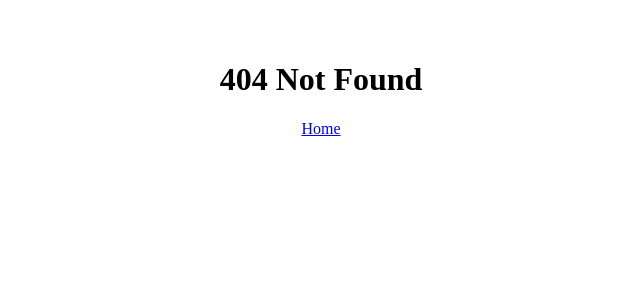
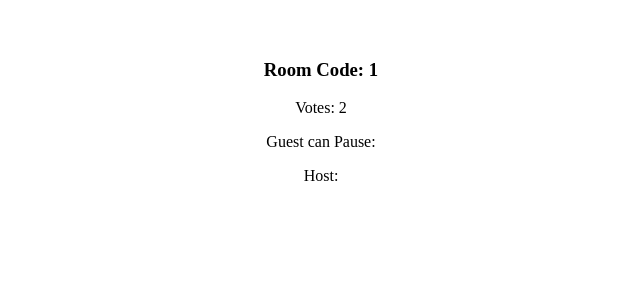
Before and after one commit to gydox/music-controller, a React (Vite) app in the folder frontend/: page /room/1 in a window 1280 px wide. Before the commit this address had no page. Shown: the top 300 px of the page, without its empty margins (319-959 px from the left). Built offline with nearby package versions, Linux system fonts and the light colour scheme.

Commit message:
created room page with route

```diff
--- a/frontend/src/main.jsx
+++ b/frontend/src/main.jsx
@@ -7,6 +7,7 @@ import HomePage from "./pages/HomePage.jsx";
 import CreateRoomPage from "./pages/CreateRoomPage.jsx";
 import RoomJoinPage from "./pages/RoomJoinPage.jsx";
 import NotFoundPage from "./pages/NotFoundPage.jsx";
+import Room from "./pages/Room.jsx";
 
 const router = createBrowserRouter([
   {
@@ -18,6 +19,10 @@ const router = createBrowserRouter([
     path: "/create_room",
     element: <CreateRoomPage />,
   },
+  {
+    path: "/room/:roomCode",
+    element: <Room />,
+  },
 ]);
 
 ReactDOM.createRoot(document.getElementById("root")).render(
--- /dev/null
+++ b/frontend/src/pages/Room.jsx
@@ -0,0 +1,21 @@
+import React from "react";
+import { useState } from "react";
+import { useParams } from "react-router-dom";
+
+export default function Room(props) {
+  const defaultVotes = 2;
+  const [votesToSkip, setVotesToSkip] = useState(defaultVotes);
+  const [guestCanPause, setGuestCanPause] = useState(false);
+  const [isHost, setIsHost] = useState(false);
+
+  // Get the room ID from the URL parameters.
+  const params = useParams();
+  return (
+    <div>
+      <h3>Room Code: {params.roomCode}</h3>
+      <p>Votes: {votesToSkip}</p>
+      <p>Guest can Pause: {guestCanPause}</p>
+      <p>Host: {isHost}</p>
+    </div>
+  );
+}
```
